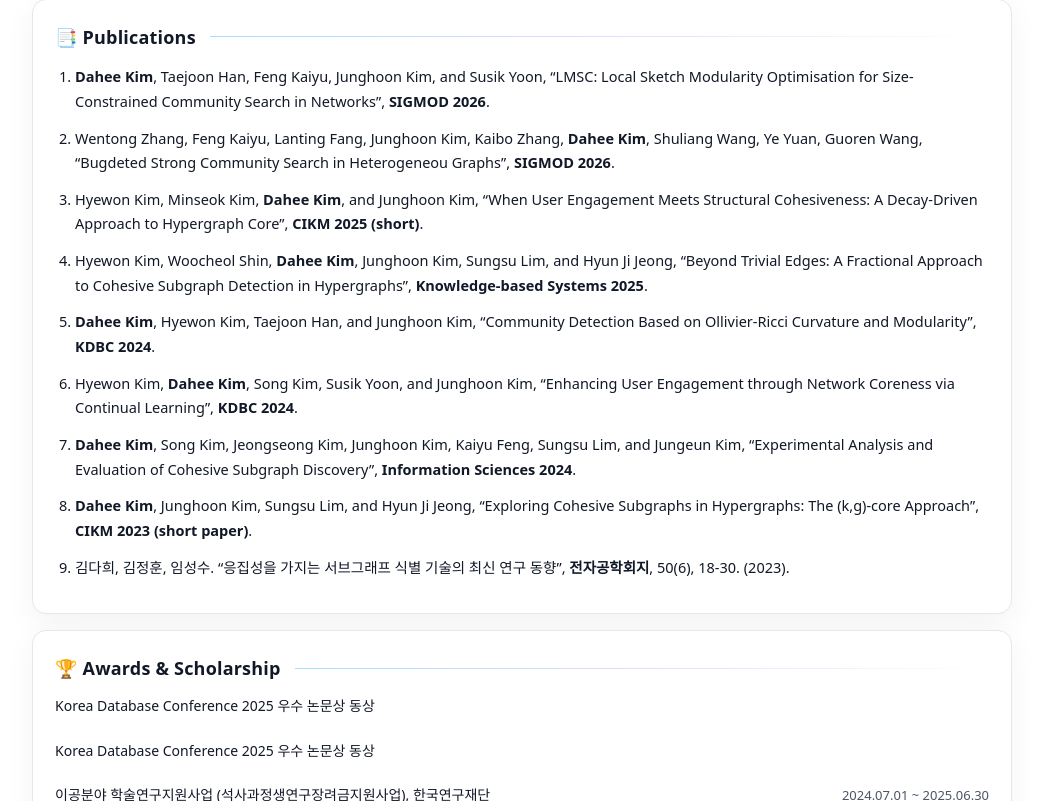
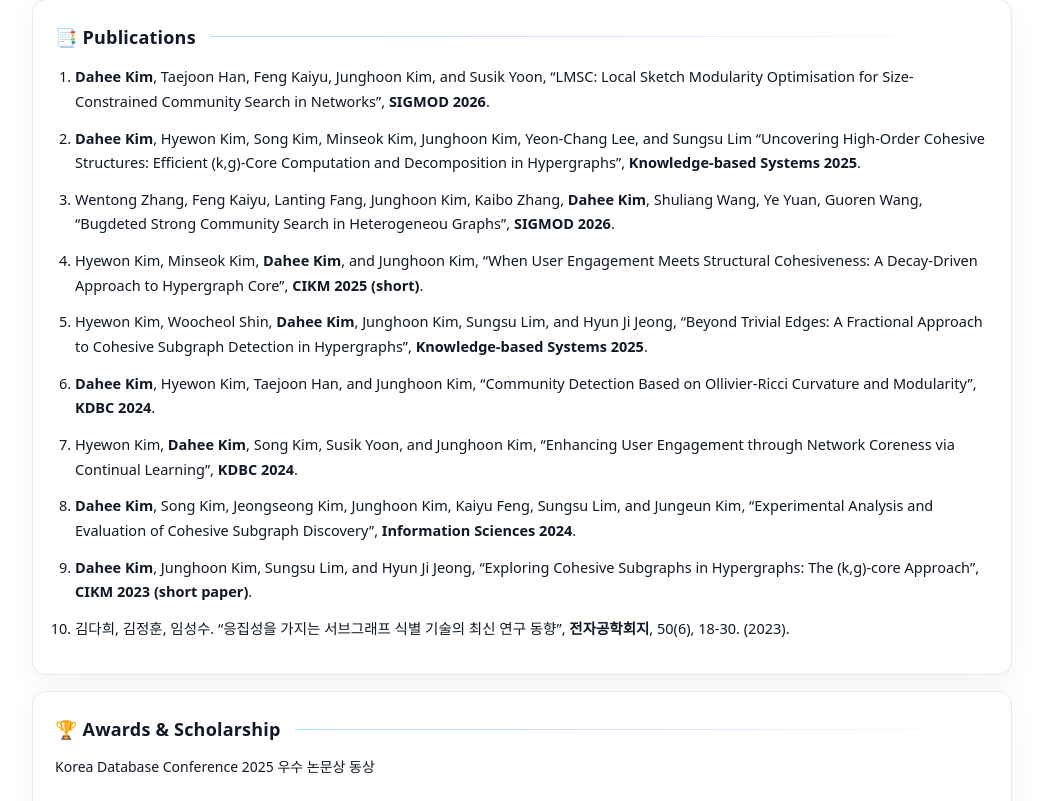
Before and after one commit to dahee-e/dahee-e.github.io, a React (Vite) app: page / in a window 1280 px wide. Shown: the part 579-1380 px from the top of the page, without its empty margins (118-1161 px from the left). Built offline with nearby package versions, Linux system fonts and the light colour scheme.

Commit message:
Update content

```diff
--- a/src/App.jsx
+++ b/src/App.jsx
@@ -98,6 +98,10 @@
               “LMSC: Local Sketch Modularity Optimisation for Size-Constrained Community Search in Networks”, <b>SIGMOD 2026</b>.
             </PubItem>
             <PubItem>
+              <b>Dahee Kim</b>, Hyewon Kim, Song Kim, Minseok Kim, Junghoon Kim, Yeon-Chang Lee, and Sungsu Lim
+              “Uncovering High-Order Cohesive Structures: Efficient (k,g)-Core Computation and Decomposition in Hypergraphs”, <b>Knowledge-based Systems 2025</b>.
+            </PubItem>
+            <PubItem>
               Wentong Zhang, Feng Kaiyu, Lanting Fang, Junghoon Kim, Kaibo Zhang, <b>Dahee Kim</b>, Shuliang Wang, Ye Yuan, Guoren Wang,
               “Bugdeted Strong Community Search in Heterogeneou Graphs”, <b>SIGMOD 2026</b>.
             </PubItem>
@@ -134,7 +138,7 @@
         <Section id="awards" title="🏆 Awards & Scholarship">
           <div className="rows">
             <RowItem title="Korea Database Conference 2025 우수 논문상 동상" />
-            <RowItem title="Korea Database Conference 2025 우수 논문상 동상" />
+            <RowItem title="Korea Database Conference 2025 우수 포스터상" />
             <RowItem title="이공분야 학술연구지원사업 (석사과정생연구장려금지원사업), 한국연구재단" meta="2024.07.01 ~ 2025.06.30" />
             <RowItem title="여대학원생 공학연구팀제 지원사업 심화과정, 한국여성과학기술인육성재단" meta="2024.04.01 ~ 2024.10.31" />
             <RowItem title="Korea Database Conference 2024 우수 논문상 은상" />
```
